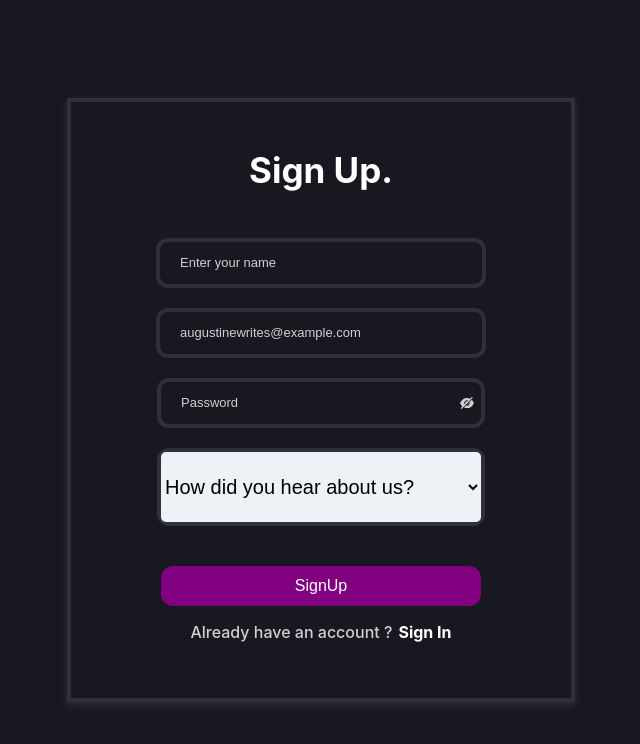
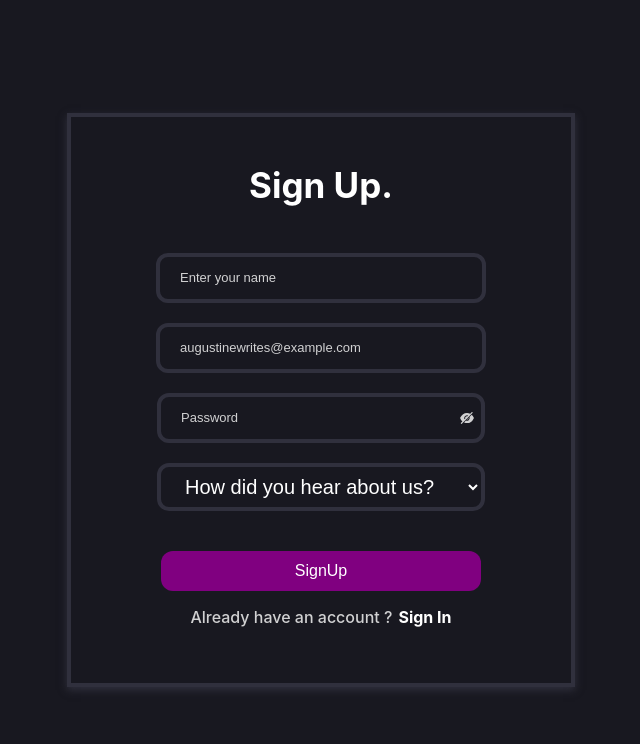
Before and after one commit to nicsylvia/Writing-site-clientside, a React (Create React App) app: page /register in a window 1280 px wide. Shown: the top 744 px of the page, without its empty margins (319-959 px from the left). Built offline with nearby package versions, Linux system fonts and the light colour scheme.

Commit message:
saved all

```diff
--- a/src/Components/Auth/Register.tsx
+++ b/src/Components/Auth/Register.tsx
@@ -108,12 +108,14 @@ const Password = styled.div`
 
   select{
     width: 100%;
-    height: 70px;
-    background-color: #EDF2F7;
-    border-radius: 5px;
-    border: none;
+    height: 40px;
     outline: none;
+    height: 40px;
+    background-color: transparent;
+    padding-left: 20px;
+    border: 0;
     font-size: 20px;
+    color: white;
     }
 
   @media screen and (max-width: 500px) {
```
